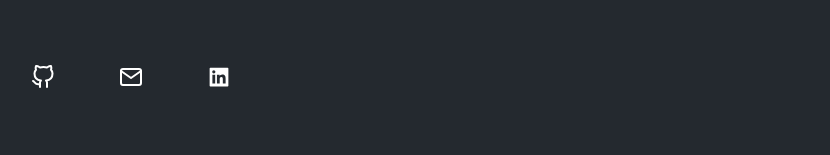
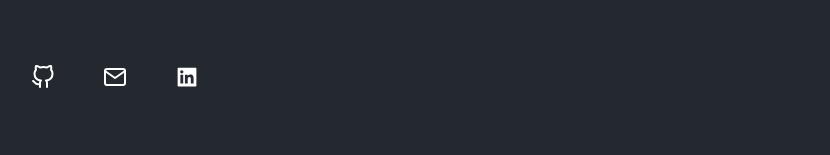
Before and after one commit to joeribreedveld/portfolio-website-v4, a Next.js app: page / in a window 1280 px wide. Shown: the part 401-556 px from the top of the page, without its empty margins (225-1055 px from the left). Built offline with nearby package versions, Linux system fonts and the light colour scheme.

Commit message:
fix(hero): change social link gap width again

```diff
--- a/categories/Hero.tsx
+++ b/categories/Hero.tsx
@@ -10,7 +10,7 @@ function Hero() {
 			<section className='page-padding-x page-padding-y bg-black text-white min-h-screen flex justify-center flex-col'>
 				<h1 className='text-primary font-bold text-5xl mb-4'>Joeri Breedveld</h1>
 				<h3 className='text-xl mb-16'>Full Stack Developer</h3>
-				<ul className='flex gap-16'>
+				<ul className='flex gap-12'>
 					<li>
 						<FiGithub size={24} />
 					</li>
```
